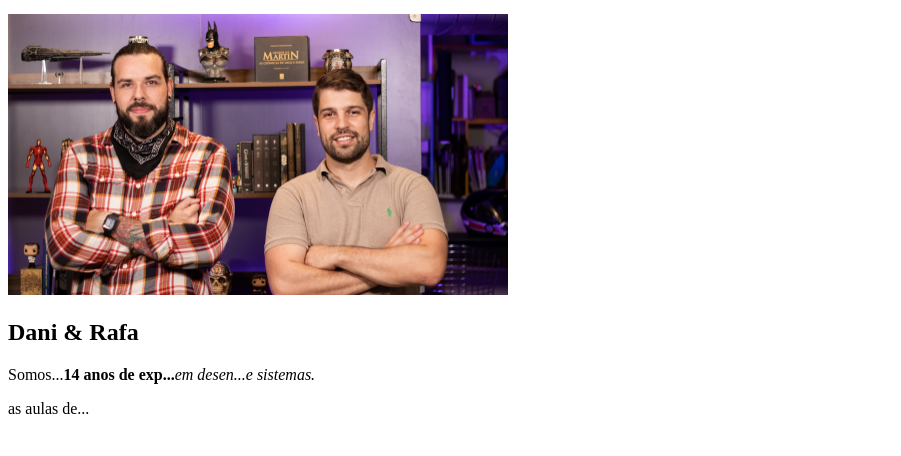
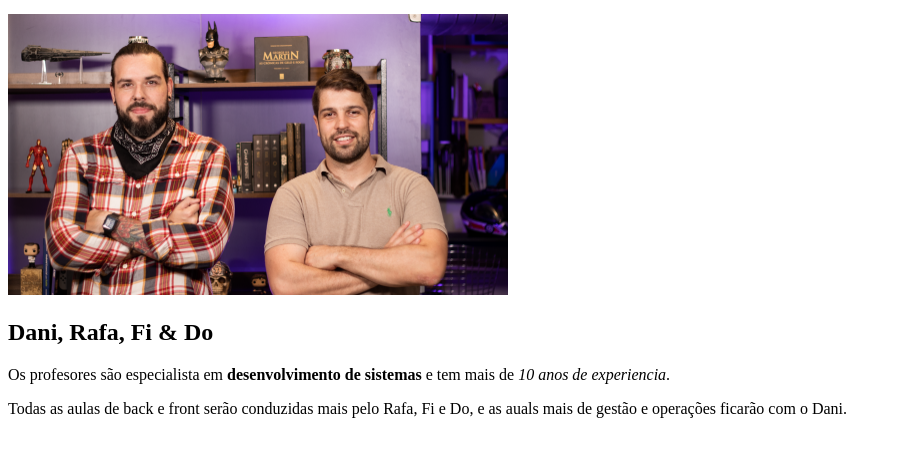
Before and after one commit to Scmazzucato/devaria-aulaHTML-2021, a plain HTML site: page Professores.html in a window 1280 px wide. Shown: the part 136-592 px from the top of the page, without its empty margins (0-901 px from the left). Drawn offline with Linux system fonts and the light colour scheme.

Commit message:
Finalização da main (professores)

```diff
--- a/Professores.html
+++ b/Professores.html
@@ -9,7 +9,7 @@
                 <h1>Professores Devaria</h1>
                 <nav>
                     <ul>
-                        <li><a href="indes.html">Home</a></li>
+                        <li><a href="index.html">Home</a></li>
                         <li><a href="Professores.html">Professores</a></li>
                         <li><a href="FaleConosco.html">Fale Conosco</a></li>
                     </ul>
@@ -21,12 +21,12 @@
                     <img src="Fotos/fotoprofessores.png"width="500"alt="Foto dos Professores"/>
                 </div>
                 <article>
-                    <h2>Dani & Rafa</h2>
+                    <h2>Dani, Rafa, Fi & Do</h2>
                     <p>
-                        Somos...<strong>14 anos de exp...</strong><em>em desen...e sistemas.</em>
+                        Os profesores são especialista em <strong>desenvolvimento de sistemas</strong> e tem mais de <em>10 anos de experiencia</em>.
                     </p>
                     <p>
-                        as aulas de...
+                        Todas as aulas de back e front serão conduzidas mais pelo Rafa, Fi e Do, e as auals mais de gestão e operações ficarão com o Dani.
                     </p>
                 </article>
             </section>
```
